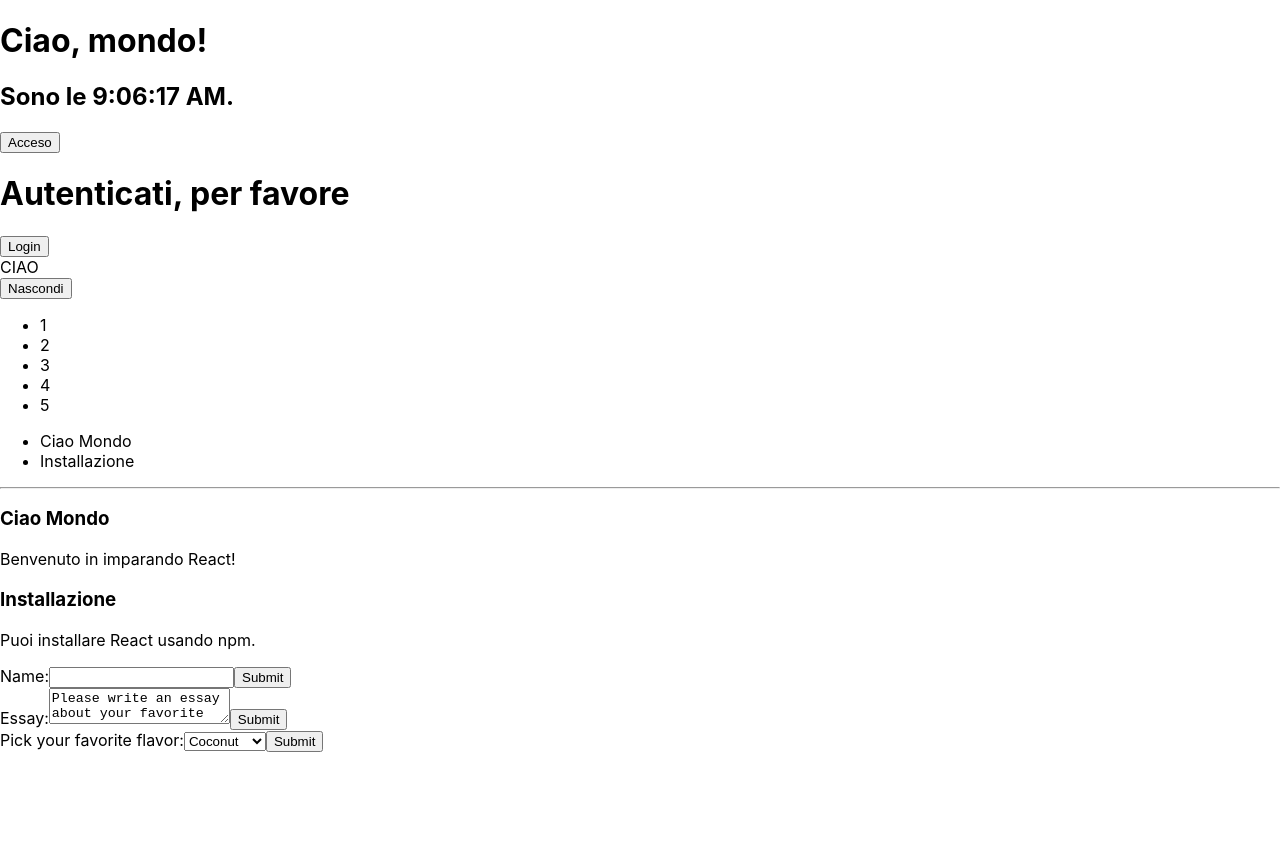
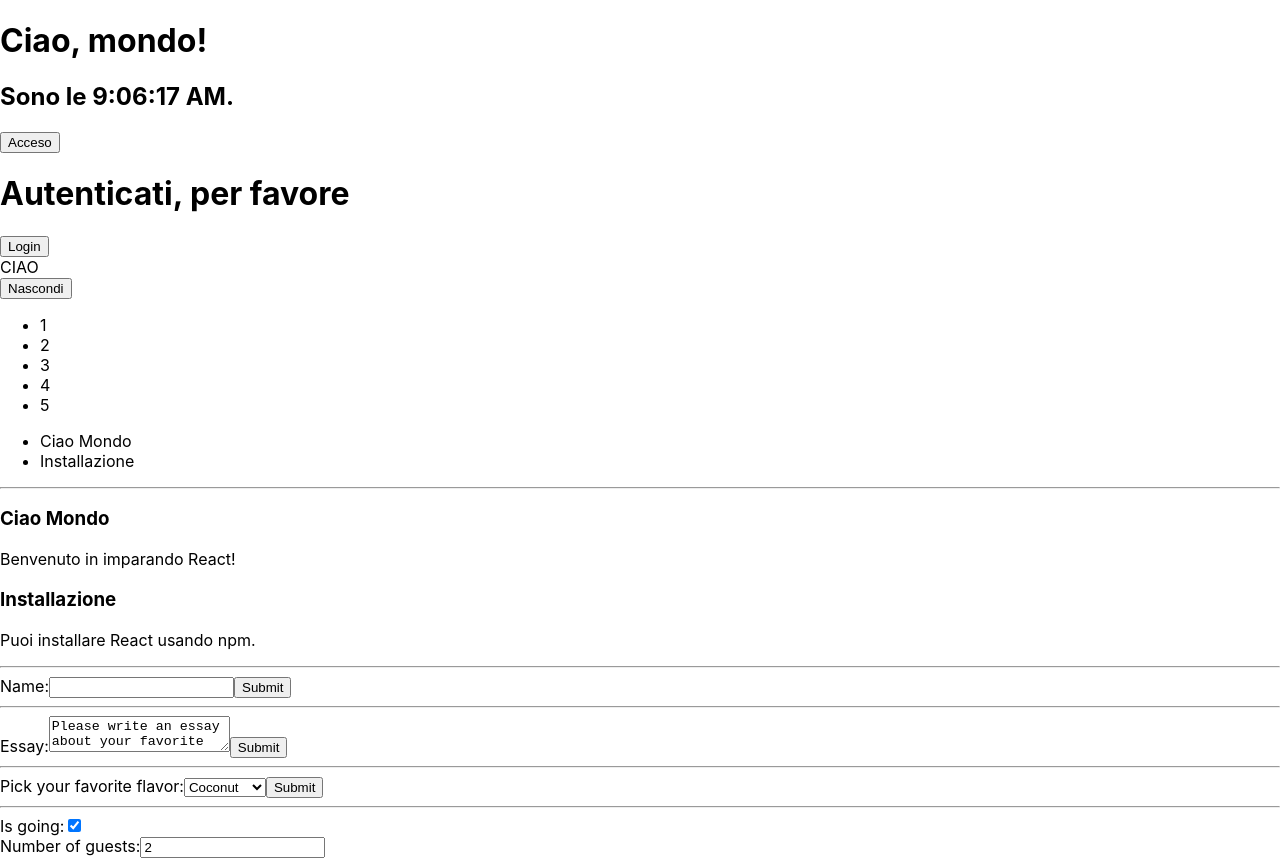
Before and after one commit to vitis95/helloworldreact, a React (Create React App) app: page / in a window 1280 px wide. Before the commit the page ends 800 px from the top, so only its background shows below. Built offline with nearby package versions, Linux system fonts and the light colour scheme.

Commit message:
root-15 Reservation

```diff
--- a/public/index.html
+++ b/public/index.html
@@ -33,6 +33,7 @@
     <div id="root-12"></div>
     <div id="root-13"></div>
     <div id="root-14"></div>
+    <div id="root-15"></div>
     <!--
       This HTML file is a template.
       If you open it directly in the browser, you will see an empty page.
--- a/src/index.js
+++ b/src/index.js
@@ -443,7 +443,7 @@
 
     render() {
         return (
-            <form onSubmit={this.handleSubmit}>
+            <form onSubmit={this.handleSubmit}> <hr />
                 <label>
                     Name:
                     <input type="text" value={this.state.value} onChange={this.handleChange} />
@@ -483,7 +483,7 @@
 
     render() {
         return (
-            <form onSubmit={this.handleSubmit}>
+            <form onSubmit={this.handleSubmit}> <hr />
                 <label>
                     Essay:
                     <textarea value={this.state.value} onChange={this.handleChange} />
@@ -522,7 +522,7 @@
 
     render() {
         return (
-            <form onSubmit={this.handleSubmit}>
+            <form onSubmit={this.handleSubmit}> <hr />
                 <label>
                     Pick your favorite flavor:
                     <select value={this.state.value} onChange={this.handleChange}>
@@ -541,6 +541,60 @@
 ReactDOM.render(
     <FlavorForm />,
     document.getElementById('root-14')
+);
+
+
+class Reservation extends React.Component {
+    constructor(props) {
+        super(props);
+        this.state = {
+            isGoing: true,
+            numberOfGuests: 2
+        };
+
+        this.handleInputChange = this.handleInputChange.bind(this);
+    }
+
+    handleInputChange(event) {
+        const target = event.target;
+        const value = target.type === 'checkbox' ? target.checked : target.value;
+        const name = target.name;
+
+        this.setState({
+            [name] : value
+        });
+    }
+
+
+render() {
+    return (
+        <form> <hr />
+            <label>
+                Is going:
+                <input
+                    name="isGoing"
+                    type="checkbox"
+                    checked={this.state.isGoing}
+                    onChange={this.handleInputChange} />
+            </label>
+            <br />
+            <label>
+                Number of guests:
+                <input
+                    name="numberOfGuests"
+                    type="number"
+                    value={this.state.numberOfGuests}
+                    onChange={this.handleInputChange} />
+            </label>
+            <br />
+        </form>
+    )
+}
+}
+
+ReactDOM.render(
+    <Reservation />,
+    document.getElementById('root-15')
 );
 
 
```
